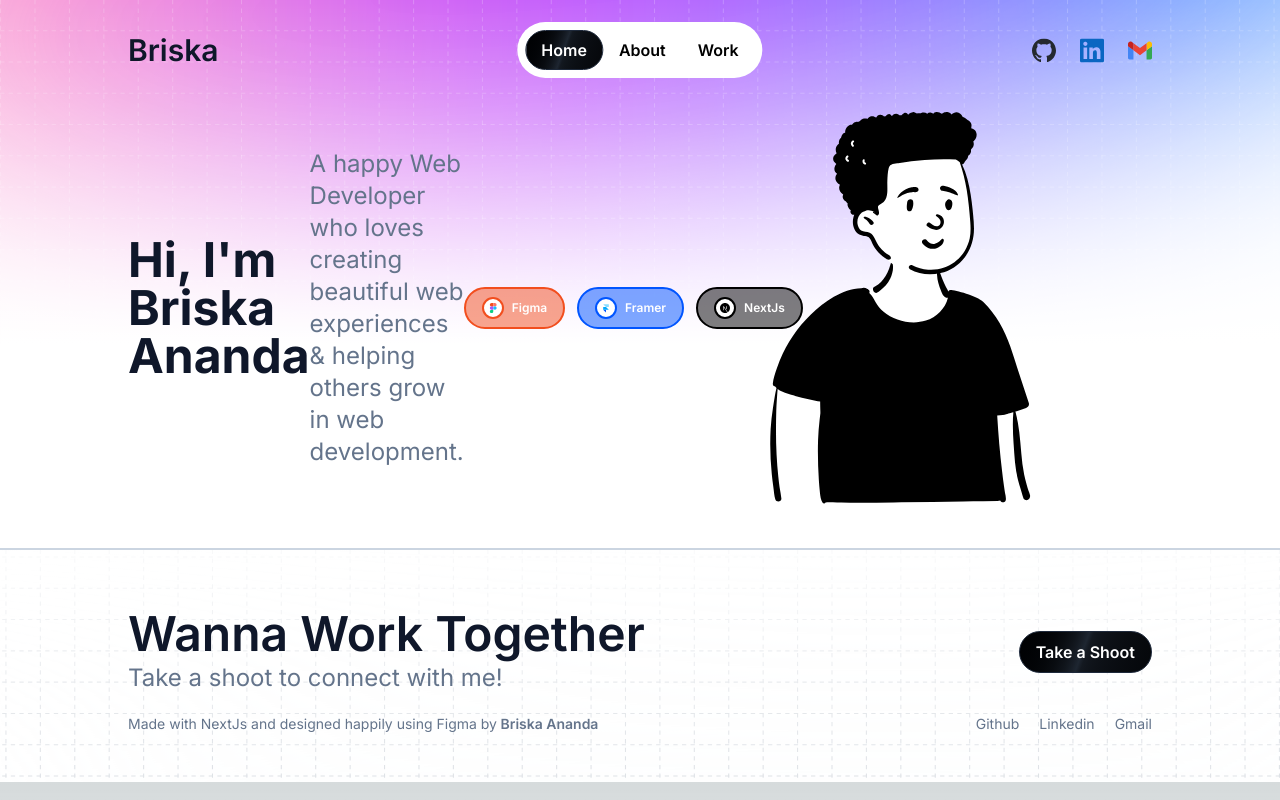
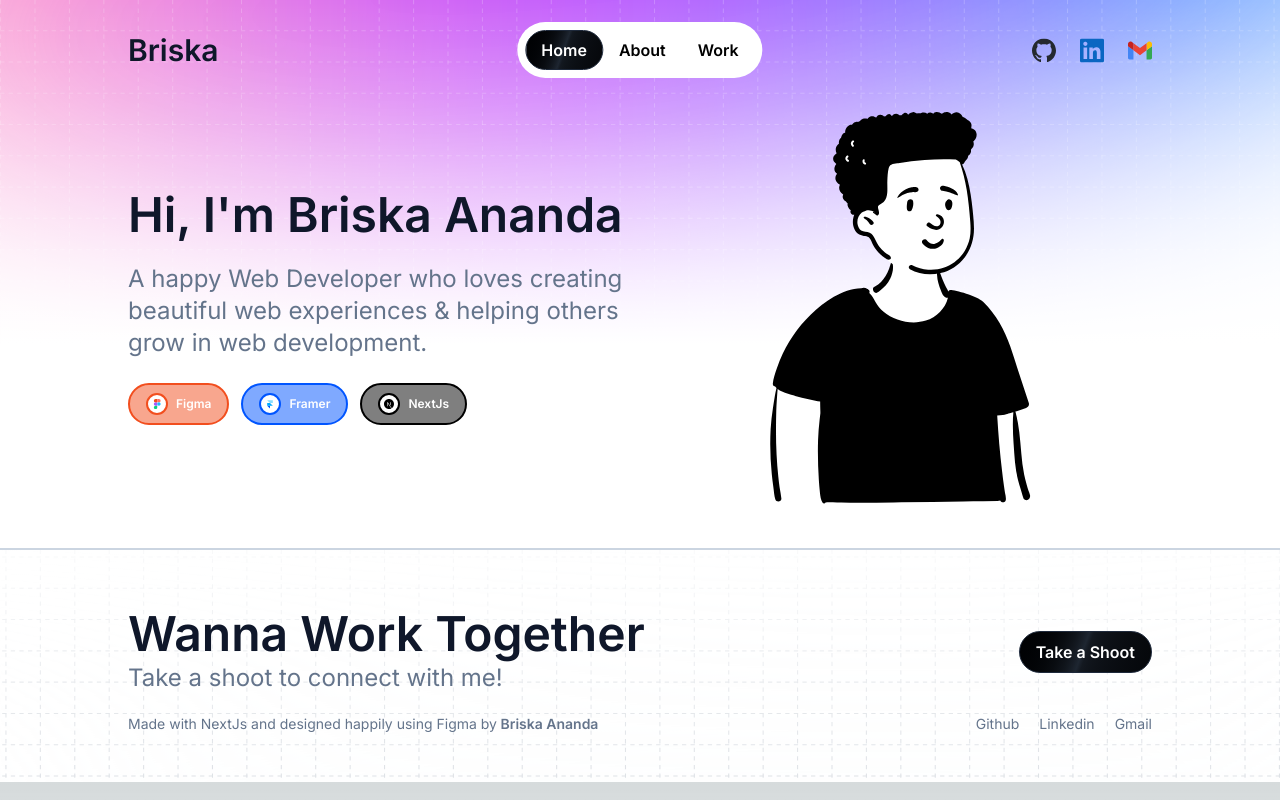
Before and after one commit to briskaanandaa/personal-website, a Next.js app: page / in a window 1280 px wide. Built offline with nearby package versions, Linux system fonts and the light colour scheme.

Commit message:
Hero Section

```diff
--- a/src/components/HeroSection.tsx
+++ b/src/components/HeroSection.tsx
@@ -4,11 +4,11 @@ const HeroSection = () => {
   return (
     <div className="w-full h-fit flex justify-center my-5 md:my-10 z-10">
       <div className="w-[90vw] md:w-[80vw] flex flex-col lg:flex-row">
-        <div className="lg:w-[50%] w-full h-fill flex items-center">
-          <h1 className="text-3xl sm:text-4xl md:text-5xl font-bold text-slate-900 flex my-5">
+        <div className="lg:w-[50%] w-full h-fill flex flex-col justify-center">
+          <h1 className="text-3xl sm:text-4xl md:text-5xl font-semibold text-slate-900 flex my-5">
             Hi, I&apos;m Briska Ananda
           </h1>
-          <p className="text-lg sm:text-xl md:text-2xl text-slate-500 flex my-3">
+          <p className="text-lg sm:text-xl md:text-2xl text-slate-500 flex my-1">
             A happy Web Developer who loves creating beautiful web experiences
             &amp; helping others grow in web development.
           </p>
```
